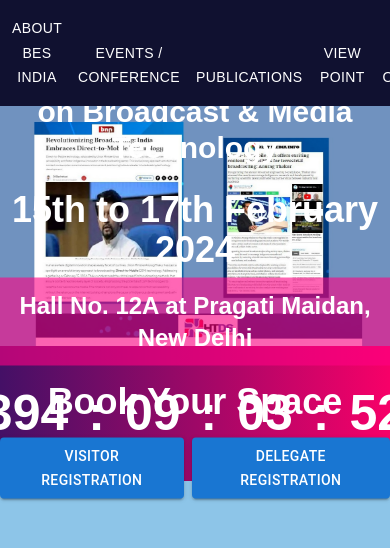
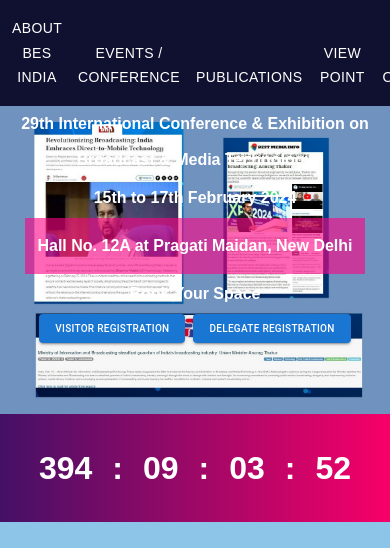
Before and after one commit to anishtiwari09/BesProject, a Next.js app: page / in a window 390 px wide. Shown: the top 548 px of the page. Built offline with nearby package versions, Linux system fonts and the light colour scheme.

Commit message:
mobile responseive

```diff
--- a/app/UIComponent/Carousel/HomePage/Countdown.jsx
+++ b/app/UIComponent/Carousel/HomePage/Countdown.jsx
@@ -47,7 +47,7 @@
     return () => clearInterval(timerRef.current);
   }, []);
   return (
-    <div className="absolute z-[2] w-full  bottom-[-67px] ">
+    <div className="absolute z-[2] w-full  bottom-[-67px] contdown_container">
       <div className="coundown  px-[45px] py-[30px]">
         <div className="flex gap-1">
           <div>
--- a/app/UIComponent/Carousel/HomePage/EventDetails.jsx
+++ b/app/UIComponent/Carousel/HomePage/EventDetails.jsx
@@ -38,7 +38,7 @@
               </td>
             </tr>
             <tr>
-              <td className="p-2 font-bold text-[#1e1f36]">
+              <td className="p-2 font-bold text-[#1e1f36] event_details_text">
                 For Conference: The Chairman Conference Committee
                 <br />
                 BES EXPO, 912 Surya Kiran Building
@@ -49,7 +49,7 @@
                 <br />
                 E-mail: conference@besindia.com, bes@besindia.com
               </td>
-              <td className="p-2 font-bold text-[#1e1f36]">
+              <td className="p-2 font-bold text-[#1e1f36] event_details_text">
                 For Exhibition: The Coordinator BES EXPO
                 <br />
                 F-6, Shopping Complex, Madan Lal Block
--- a/app/UIComponent/Carousel/HomePage/Notification.jsx
+++ b/app/UIComponent/Carousel/HomePage/Notification.jsx
@@ -15,41 +15,41 @@
         indicators={false}
       >
         <React.Fragment>
-          <h4 className="font-bold text-3xl text-white text-center m-auto w-[90%] ubuntu_font .conference_text">
+          <h4 className="font-bold text-3xl text-white text-center m-auto w-[90%] ubuntu_font .conference_text conference_text sm:text-xl">
             {HOMEPAGE.eventCount} International Conference & Exhibition on
             Broadcast & Media Technology
           </h4>
-          <h3 className="font-bold text-4xl text-[#faac1d] text-center m-auto mt-6">
+          <h3 className="font-bold text-4xl text-[#faac1d] text-center m-auto mt-6 conference_text conference_text2">
             {HOMEPAGE.expoStartDate.date}th to {HOMEPAGE.expoEndDate.date}th{" "}
             {HOMEPAGE.expoEndDate.fullMonth} 2024
           </h3>
         </React.Fragment>
         <React.Fragment>
-          <h4 className="font-bold text-3xl text-white text-center m-auto w-[90%] ubuntu_font .conference_text">
+          <h4 className="font-bold text-3xl text-white text-center m-auto w-[90%] ubuntu_font .conference_text conference_text  sm:text-xl">
             {HOMEPAGE.eventCount} International Conference & Exhibition on
             Broadcast & Media Technology
           </h4>
-          <h3 className="font-bold text-4xl text-white text-center m-auto mt-6">
+          <h3 className="font-bold text-4xl text-white text-center m-auto mt-6 conference_text conference_text2">
             15th to 17th February 2024
           </h3>
         </React.Fragment>
       </BasicCarousel>
 
-      <h3 className="font-bold text-2xl text-white bg-[#ff008499] w-fit p-3 text-center m-auto mt-2">
+      <h3 className="font-bold text-2xl text-white bg-[#ff008499] w-fit p-3 text-center m-auto mt-2 conference_text">
         Hall No. 12A at Pragati Maidan, New Delhi
       </h3>
       {/* <div className="text-xl text-white w-fit m-auto text-center mt-4">
         Evolving Media Ecosystem: Innovative, Immersive & Sustainable
         Broadcasting
       </div> */}
-      <h2 className="mt-4 font-bold text-4xl text-center m-auto text-white">
+      <h2 className="mt-4 font-bold text-4xl text-center m-auto text-white conference_text ">
         {" "}
         Book Your Space
       </h2>
-      <div className="flex gap-2 justify-center mt-4">
+      <div className="flex gap-2 justify-center mt-4 registration_btn_container">
         <Link href={"/registrationform/visitor"}>
           <Button
-            className="bg-orange-400"
+            className="bg-orange-400 registration_btn"
             variant="contained"
             sx={{
               "&:hover": { background: "orange" },
@@ -61,7 +61,7 @@
         <Link href={"/registrationform/delegateregistration"}>
           <Button
             variant="contained"
-            className="bg-orange-400"
+            className="bg-orange-400 registration_btn"
             sx={{
               "&:hover": { background: "orange" },
             }}
--- a/app/globals.css
+++ b/app/globals.css
@@ -13,15 +13,7 @@
 .ubuntu_font {
   font-family: Ubuntu, sans-serif;
 }
-.inner_page {
-  max-height: calc(100% - var(--header_height) - 0);
-  height: calc(100% - var(--header_height));
-}
-.body_page {
-  min-height: calc(100% - var(--footer_height));
-  display: flex;
-  flex-direction: column;
-}
+
 .youtbue_thumbnail_conainer {
   width: 100%;
   margin: auto;
@@ -111,3 +103,46 @@
   color: #441066;
   text-decoration: underline;
 }
+
+@media only screen and (max-width: 692px) {
+  .event_details_text {
+    overflow-wrap: anywhere;
+  }
+  .coundown > div > div {
+    font-size: 32px;
+  }
+  .conference_text {
+    font-size: 16px;
+    margin: 0 auto;
+  }
+  .conference_text2 {
+    margin: 0;
+    padding: 0;
+  }
+  .mobile_notification_css {
+    height: 100%;
+  }
+  .registration_btn {
+    margin: 0 !important;
+    font-size: 10px !important;
+  }
+  .contdown_container {
+    bottom: -108px;
+  }
+  .registration_btn_container {
+    margin: 0;
+  }
+  :root {
+    --header_height: 37px;
+  }
+}
+
+.inner_page {
+  max-height: calc(100% - var(--header_height) - 0);
+  height: calc(100% - var(--header_height));
+}
+.body_page {
+  min-height: calc(100% - var(--footer_height));
+  display: flex;
+  flex-direction: column;
+}
--- a/app/page.js
+++ b/app/page.js
@@ -19,7 +19,7 @@
   return (
     <div className="relative">
       <div className="relative">
-        <div className="absolute -translate-y-1/2 z-[3] top-1/2 w-full">
+        <div className="absolute -translate-y-1/2 z-[3] top-1/2 w-full mobile_notification_css">
           <Notification />
         </div>
         <div
```
